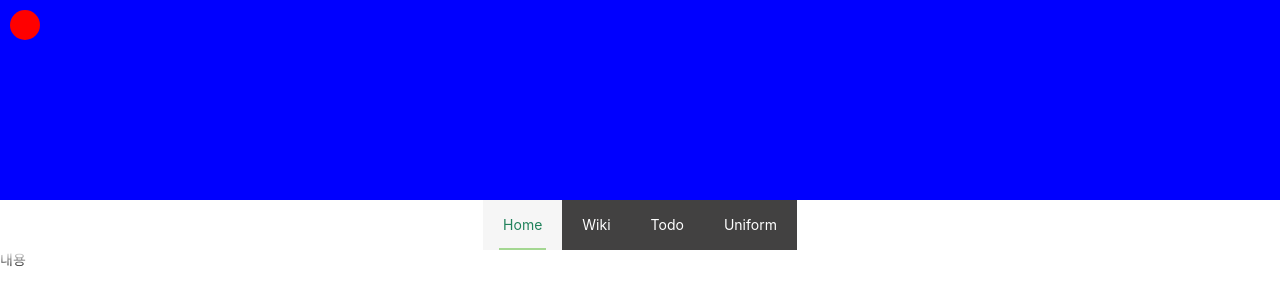
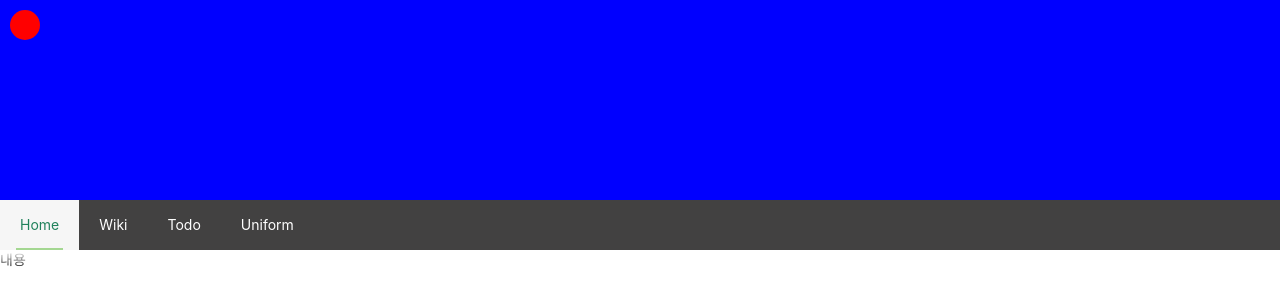
Before and after one commit to a23822/weed_wiki, a React (Create React App) app: page / in a window 1280 px wide. Shown: the top 304 px of the page. Built offline with nearby package versions, Linux system fonts and the light colour scheme; a web font is replaced by a local one.

Commit message:
테스트
디스크립션?

```diff
--- a/src/components/header/tabList.js
+++ b/src/components/header/tabList.js
@@ -1,12 +1,13 @@
 import React, { Fragment } from 'react';
 import { Link } from 'react-router-dom';
+import TabListItem from './tabListItem';
 
 const TabList = ({tabinfo, tabClick}) => {
     return(
         <Fragment>
             {tabinfo.map(info => (
                 <li key={info.id} role="presentation">
-                    <Link role="tab" tabindexnum={info.id} onClick={tabClick} aria-selected={info.ariaSelected} className="tab" to={info.link}>{info.menuName}</Link>
+                    <TabListItem info={info} tabClick={tabClick} />
                 </li>
             ))}
         </Fragment>
--- /dev/null
+++ b/src/components/header/tabListItem.js
@@ -0,0 +1,14 @@
+import React, { Fragment } from 'react';
+import { Link } from 'react-router-dom';
+
+const TabListItem = ({info, tabClick}) => {
+    const { id, menuName, ariaSelected, link } = info;
+
+    return (
+        <Fragment>
+            <Link role="tab" onClick={tabClick} aria-selected={ariaSelected} className="tab" to={link}>{menuName}</Link>
+        </Fragment>
+    )
+}
+
+export default TabListItem;
--- a/src/scss/header.scss
+++ b/src/scss/header.scss
@@ -26,13 +26,13 @@
     }
     .menu_tablist{
         position:relative;
+        background-color:#424141;
         font-size:0;
         line-height:5rem;
         white-space:nowrap;
         overflow-x:auto;
         -ms-overflow-style:none;
         scrollbar-width:none;
-        text-align:center;
         &::-webkit-scrollbar{
             display:none;
         }
@@ -44,7 +44,6 @@
             display:block;
             padding:0 20px;
             font-size:14px;
-            background-color:#424141;
             color:#fff;
             &[aria-selected=true]{
                 position:relative;
```
